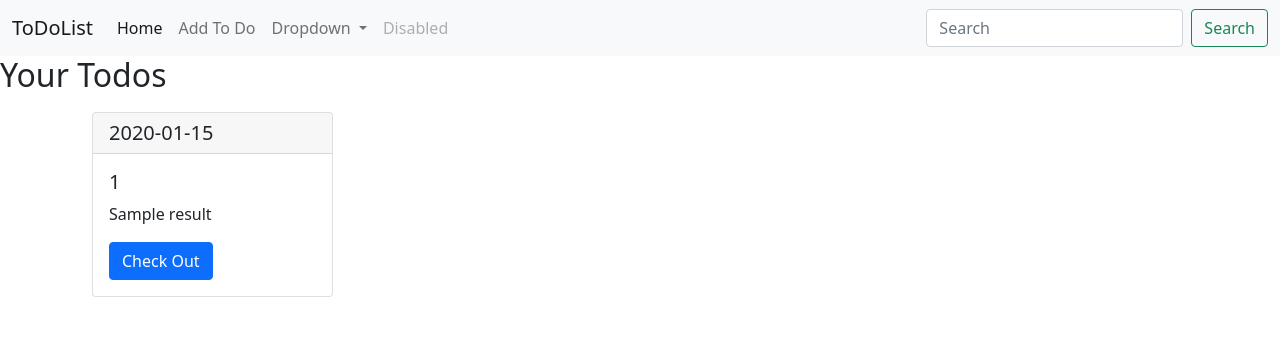
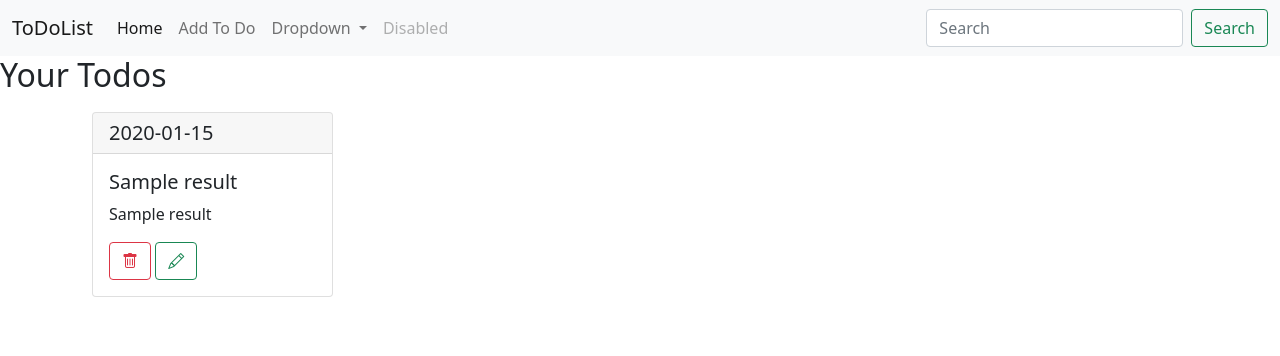
Before and after one commit to TaduriSaimanish/ToDoList, a Flask app: template templates/home.html in a window 1280 px wide. Shown: the top 356 px of the page. Run offline with Flask 2, Linux system fonts and the light colour scheme; the template is opened without the code that fills it: most values are stand-ins (such as "Sample title", 1, 10 or a date in 2020); some libraries are stand-ins or nearby versions.

Commit message:
added update and delete functionality

```diff
--- /dev/null
+++ b/static/todolist.js
@@ -0,0 +1,12 @@
+console.log("hello");
+
+const checkButtons = document.querySelectorAll(".check-button");
+
+checkButtons.forEach((checkButton) => {
+  checkButton.addEventListener("click", (obj) => {
+    descNode = checkButton.previousElementSibling;
+    titleNode = descNode.previousElementSibling;
+    descNode.style.textDecoration = "line-through";
+    titleNode.style.textDecoration = "line-through";
+  });
+});
--- a/templates/base.html
+++ b/templates/base.html
@@ -11,6 +11,10 @@
       rel="stylesheet"
       integrity="sha384-1BmE4kWBq78iYhFldvKuhfTAU6auU8tT94WrHftjDbrCEXSU1oBoqyl2QvZ6jIW3"
       crossorigin="anonymous"
+    />
+    <link
+      rel="stylesheet"
+      href="https://cdn.jsdelivr.net/npm/bootstrap-icons@1.7.1/font/bootstrap-icons.css"
     />
 
     <title>ToDoList</title>
@@ -67,10 +71,15 @@
               <a class="nav-link disabled">Disabled</a>
             </li>
           </ul>
-          <form class="d-flex">
+          <form
+            class="d-flex"
+            method="POST"
+            action='{{url_for("filter_todo")}}'
+          >
             <input
               class="form-control me-2"
               type="search"
+              name="search"
               placeholder="Search"
               aria-label="Search"
             />
@@ -97,6 +106,7 @@
       integrity="sha384-ka7Sk0Gln4gmtz2MlQnikT1wXgYsOg+OMhuP+IlRH9sENBO0LRn5q+8nbTov4+1p"
       crossorigin="anonymous"
     ></script>
+    <script src="static/todolist.js"></script>
 
     <!-- Option 2: Separate Popper and Bootstrap JS -->
     <!--
--- a/templates/home.html
+++ b/templates/home.html
@@ -1,5 +1,9 @@
 {% extends 'base.html' %} {% block body %} {% if results %}
 <h2>Your Todos</h2>
+
+{% if source and source == 'filter' %}
+<h3>Here are the matches for your search</h3>
+{% endif %}
 <div class="container">
   <div class="row">
     {% for result in results %}
@@ -7,12 +11,21 @@
     <div class="col-sm-3">
       <div class="card" style="margin: 10px">
         <h5 class="card-header">
-          {{result[2].strftime("%d %b %Y - %I:%M %p")}}
+          {{result[3].strftime("%d %b %Y - %I:%M %p")}}
         </h5>
         <div class="card-body">
-          <h5 class="card-title">{{result[0]}}</h5>
-          <p class="card-text">{{result[1]}}</p>
-          <a href="#" class="btn btn-primary">Check Out</a>
+          <h5 class="card-title cardtitle-{{loop.index}}">{{result[1]}}</h5>
+          <p class="card-text carddesc-{{loop.index}}">{{result[2]}}</p>
+          <a
+            href="{{url_for('delete_todo',id=result[0])}}"
+            class="btn btn-outline-danger"
+            ><i class="bi bi-trash"></i
+          ></a>
+          <a
+            href="{{url_for('update_todo',id=result[0])}}"
+            class="btn btn-outline-success"
+            ><i class="bi bi-pencil"></i
+          ></a>
         </div>
       </div>
     </div>
```
Also changed, not shown: templates/addTodo.html (+6 -1 lines).
